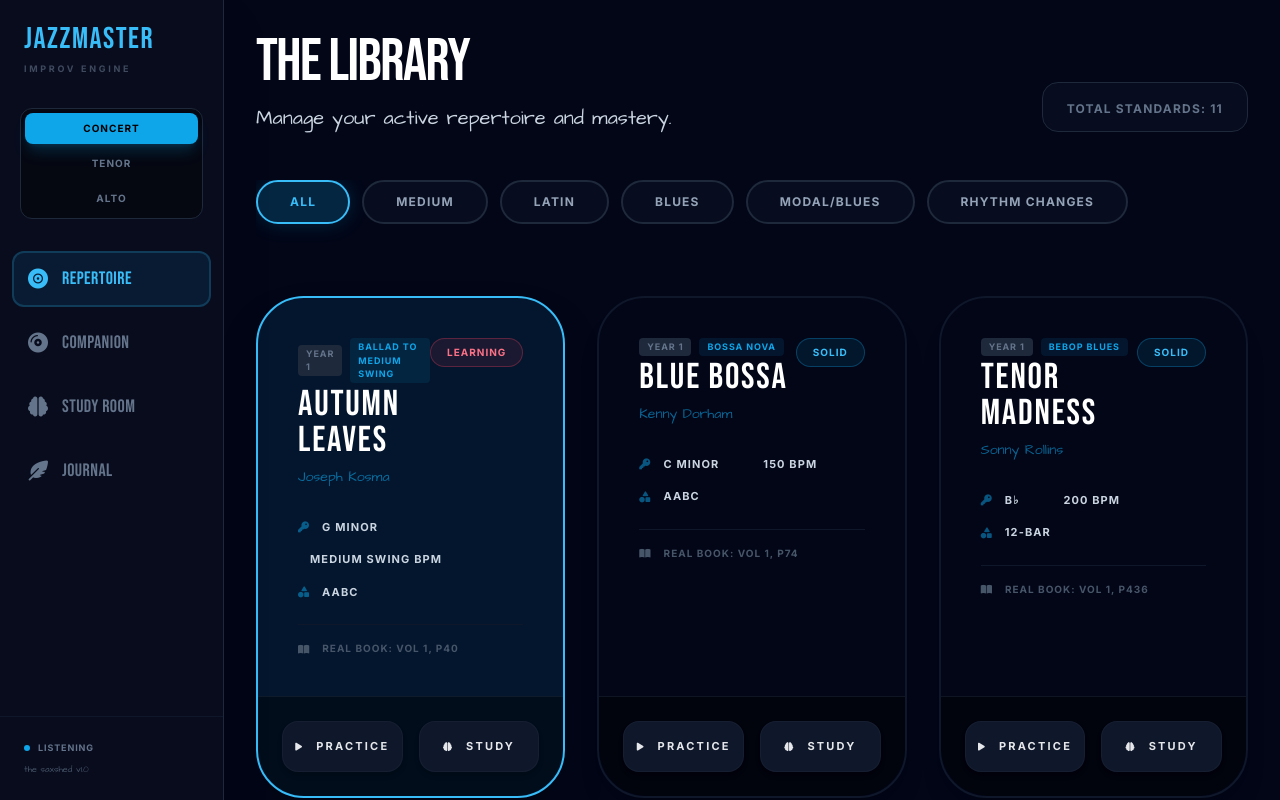
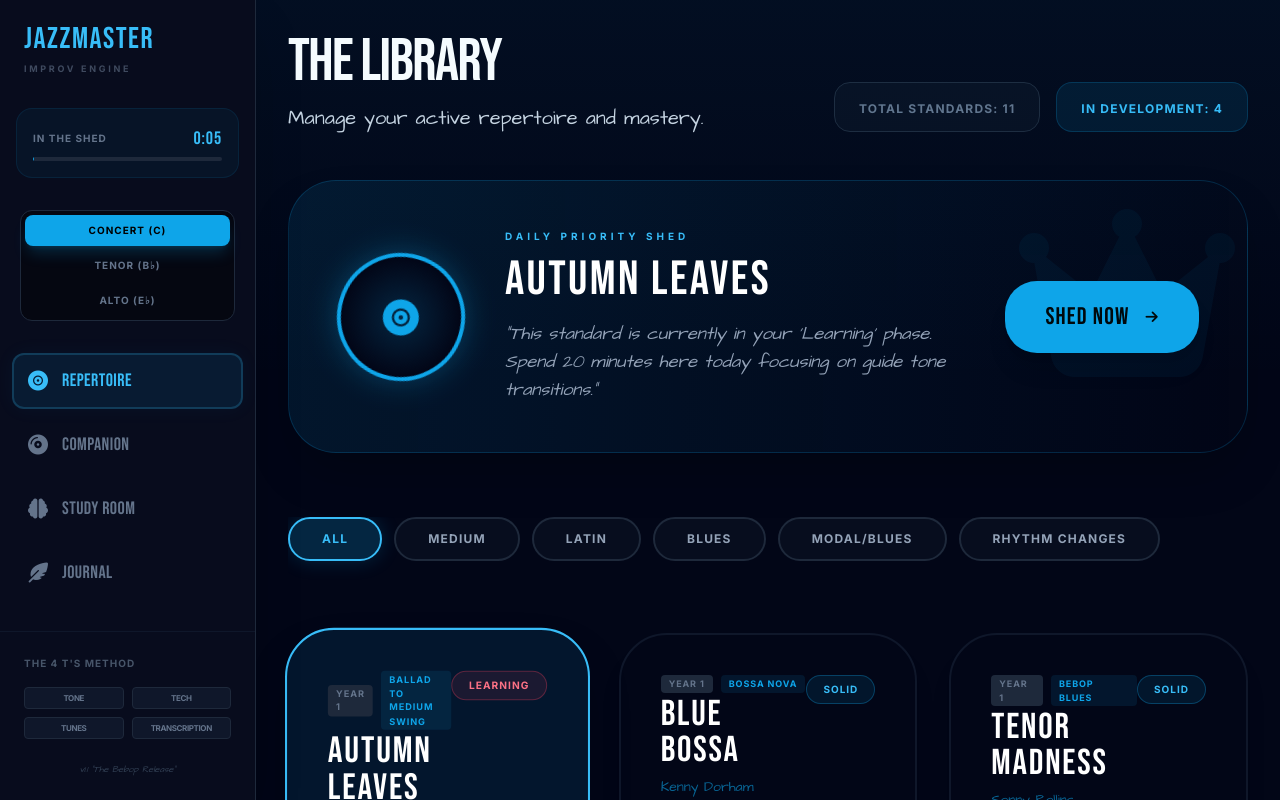
Before and after one commit to ask-andrew/TheJazzMaster, a React (Vite) app: page / in a window 1280 px wide. Built offline with nearby package versions, Linux system fonts and the light colour scheme.

Commit message:
feat: Implement session timer and metronome
Introduces a session timer to the Layout component to track user practice duration.
Also, adds a metronome functionality to the PracticeMode component, allowing users to set a tempo and enable/disable click sounds during practice.

```diff
--- a/components/Layout.tsx
+++ b/components/Layout.tsx
@@ -1,5 +1,5 @@
 
-import React from 'react';
+import React, { useState, useEffect } from 'react';
 import { AppMode, Transposition } from '../types.ts';
 import { formatMusical } from '../musicUtils.ts';
 
@@ -12,6 +12,19 @@ interface LayoutProps {
 }
 
 const Layout: React.FC<LayoutProps> = ({ children, activeMode, setActiveMode, transposition, setTransposition }) => {
+  const [sessionTime, setSessionTime] = useState(0);
+
+  useEffect(() => {
+    const timer = setInterval(() => setSessionTime(prev => prev + 1), 1000);
+    return () => clearInterval(timer);
+  }, []);
+
+  const formatTime = (seconds: number) => {
+    const mins = Math.floor(seconds / 60);
+    const secs = seconds % 60;
+    return `${mins}:${secs.toString().padStart(2, '0')}`;
+  };
+
   const navItems = [
     { mode: AppMode.LIBRARY, label: 'Repertoire', icon: 'fa-record-vinyl' },
     { mode: AppMode.PRACTICE, label: 'Companion', icon: 'fa-compact-disc' },
@@ -27,11 +40,25 @@ const Layout: React.FC<LayoutProps> = ({ children, activeMode, setActiveMode, tr
 
   return (
     <div className="flex h-screen bg-[#020617] text-gray-200 overflow-hidden">
-      <nav className="w-20 md:w-56 bg-[#080c1d] border-r border-slate-800 flex flex-col items-center md:items-stretch shadow-2xl z-[100]">
+      <nav className="w-20 md:w-64 bg-[#080c1d] border-r border-slate-800 flex flex-col items-center md:items-stretch shadow-2xl z-[100]">
         <div className="p-6 pb-8 text-center md:text-left">
-          <h1 className="text-3xl font-jazz text-sky-400 leading-none hidden md:block">JazzMaster</h1>
-          <div className="md:hidden text-2xl font-jazz text-sky-400">JM</div>
+          <div className="flex items-center gap-2">
+            <h1 className="text-3xl font-jazz text-sky-400 leading-none hidden md:block">JazzMaster</h1>
+            <div className="md:hidden text-2xl font-jazz text-sky-400">JM</div>
+          </div>
           <p className="text-[9px] font-black uppercase tracking-[0.3em] text-slate-500 mt-2 hidden md:block opacity-60">Improv Engine</p>
+        </div>
+
+        <div className="px-4 mb-8 hidden md:block">
+          <div className="bg-sky-500/5 border border-sky-500/10 rounded-2xl p-4">
+            <div className="flex justify-between items-center mb-1">
+              <span className="text-[10px] font-black text-slate-500 uppercase tracking-widest">In The Shed</span>
+              <span className="text-sky-400 font-jazz text-lg">{formatTime(sessionTime)}</span>
+            </div>
+            <div className="w-full bg-slate-800 h-1 rounded-full overflow-hidden">
+              <div className="bg-sky-500 h-full animate-[pulse_2s_infinite]" style={{ width: `${Math.min((sessionTime / 3600) * 100, 100)}%` }}></div>
+            </div>
+          </div>
         </div>
 
         <div className="px-3 md:px-5 mb-8">
@@ -47,7 +74,7 @@ const Layout: React.FC<LayoutProps> = ({ children, activeMode, setActiveMode, tr
                 }`}
               >
                 <span className="md:hidden">{formatMusical(inst.id)}</span>
-                <span className="hidden md:inline">{inst.label}</span>
+                <span className="hidden md:inline">{inst.label} ({formatMusical(inst.id)})</span>
               </button>
             ))}
           </div>
@@ -60,7 +87,7 @@ const Layout: React.FC<LayoutProps> = ({ children, activeMode, setActiveMode, tr
               onClick={() => setActiveMode(item.mode)}
               className={`w-full flex items-center justify-center md:justify-start p-3 rounded-xl transition-all border-2 ${
                 activeMode === item.mode
-                  ? 'bg-sky-500/10 text-sky-400 border-sky-400/20'
+                  ? 'bg-sky-500/10 text-sky-400 border-sky-400/20 shadow-[0_0_20px_rgba(14,165,233,0.05)]'
                   : 'text-slate-500 border-transparent hover:bg-slate-800/40 hover:text-slate-200'
               }`}
             >
@@ -71,15 +98,20 @@ const Layout: React.FC<LayoutProps> = ({ children, activeMode, setActiveMode, tr
         </div>
 
         <div className="p-6 border-t border-slate-900 hidden md:block">
-          <div className="flex items-center gap-2 mb-2">
-             <div className="w-1.5 h-1.5 rounded-full bg-sky-500 animate-pulse"></div>
-             <span className="text-[9px] font-black text-slate-500 uppercase tracking-widest">Listening</span>
+          <h4 className="text-[10px] font-black text-slate-600 uppercase tracking-widest mb-4">The 4 T's Method</h4>
+          <div className="grid grid-cols-2 gap-2">
+             {['Tone', 'Tech', 'Tunes', 'Transcription'].map(t => (
+               <div key={t} className="px-2 py-1 rounded bg-slate-900 border border-slate-800 text-[8px] font-bold text-slate-500 text-center uppercase tracking-tighter">
+                 {t}
+               </div>
+             ))}
           </div>
-          <p className="text-[9px] text-slate-600 font-realbook">the saxshed v1.0</p>
+          <p className="text-[9px] text-slate-700 font-realbook mt-6 text-center italic">v1.1 "The Bebop Release"</p>
         </div>
       </nav>
 
-      <main className="flex-1 overflow-y-auto bg-[#020617] relative">
+      <main className="flex-1 overflow-y-auto bg-[#020617] relative scroll-smooth">
+        <div className="absolute top-0 left-0 w-full h-96 bg-gradient-to-b from-sky-500/5 to-transparent pointer-events-none"></div>
         {children}
       </main>
     </div>
--- a/components/TuneLibrary.tsx
+++ b/components/TuneLibrary.tsx
@@ -1,5 +1,5 @@
 
-import React from 'react';
+import React, { useMemo } from 'react';
 import { Tune } from '../types.ts';
 import { formatMusical } from '../musicUtils.ts';
 
@@ -18,6 +18,10 @@ const TuneLibrary: React.FC<TuneLibraryProps> = ({ tunes, onSelect, onUpdateMast
   const filteredTunes = tunes.filter(t =>
     activeCategory === 'All' || t.category === activeCategory
   );
+
+  const priorityTune = useMemo(() => {
+    return tunes.find(t => t.mastery === 'Learning') || tunes[0];
+  }, [tunes]);
 
   const masteryLevels: Tune['mastery'][] = ['Learning', 'Familiar', 'Solid', 'Owned'];
 
@@ -39,11 +43,41 @@ const TuneLibrary: React.FC<TuneLibraryProps> = ({ tunes, onSelect, onUpdateMast
           <p className="text-slate-300 font-realbook mt-3 text-xl">Manage your active repertoire and mastery.</p>
         </div>
 
-        <div className="bg-slate-900/40 px-6 py-3 rounded-2xl border border-slate-800 hidden md:block">
-          <span className="text-xs font-black uppercase tracking-widest text-slate-500">
-            Total Standards: {tunes.length}
-          </span>
+        <div className="flex gap-4">
+           <div className="bg-slate-900/40 px-6 py-3 rounded-2xl border border-slate-800 hidden md:block">
+            <span className="text-xs font-black uppercase tracking-widest text-slate-500">
+              Total Standards: {tunes.length}
+            </span>
+          </div>
+          <div className="bg-sky-500/10 px-6 py-3 rounded-2xl border border-sky-500/20 hidden md:block">
+            <span className="text-xs font-black uppercase tracking-widest text-sky-400">
+              In Development: {tunes.filter(t => t.mastery === 'Learning').length}
+            </span>
+          </div>
         </div>
+      </div>
+
+      {/* Priority Spotlight */}
+      <div className="mb-16 bg-gradient-to-r from-sky-500/10 to-transparent border border-sky-500/20 rounded-[3rem] p-8 md:p-12 flex flex-col md:flex-row items-center gap-10 shadow-2xl relative overflow-hidden group">
+         <div className="absolute top-0 right-0 p-12 opacity-5 scale-150 text-sky-500 pointer-events-none group-hover:rotate-12 transition-transform duration-700">
+           <i className="fas fa-crown text-9xl"></i>
+         </div>
+         <div className="w-24 h-24 md:w-32 md:h-32 rounded-full bg-slate-950 border-4 border-sky-500 flex items-center justify-center flex-shrink-0 animate-[spin_10s_linear_infinite] shadow-[0_0_30px_rgba(14,165,233,0.3)]">
+            <div className="w-full h-full rounded-full bg-[radial-gradient(circle,_rgba(14,165,233,0.2)_0%,_transparent_70%)] flex items-center justify-center">
+               <i className="fas fa-record-vinyl text-sky-500 text-4xl"></i>
+            </div>
+         </div>
+         <div className="flex-1 text-center md:text-left">
+            <span className="text-[10px] font-black text-sky-400 uppercase tracking-[0.4em] mb-3 block">Daily Priority Shed</span>
+            <h3 className="text-4xl md:text-5xl font-jazz text-white leading-none mb-4 uppercase">{priorityTune.title}</h3>
+            <p className="text-slate-400 font-realbook text-lg italic max-w-xl">"This standard is currently in your 'Learning' phase. Spend 20 minutes here today focusing on guide tone transitions."</p>
+         </div>
+         <button
+           onClick={() => onSelect(priorityTune, 'PRACTICE')}
+           className="px-10 py-5 bg-sky-500 text-black font-jazz text-2xl rounded-[2rem] hover:bg-white transition-all shadow-xl hover:scale-105 active:scale-95 flex items-center gap-4"
+         >
+           Shed Now <i className="fas fa-arrow-right text-sm"></i>
+         </button>
       </div>
 
       <div className="flex gap-3 overflow-x-auto pb-6 scrollbar-hide mb-12">
@@ -68,7 +102,7 @@ const TuneLibrary: React.FC<TuneLibraryProps> = ({ tunes, onSelect, onUpdateMast
             key={tune.id}
             className={`group flex flex-col rounded-[3rem] border-2 transition-all duration-300 relative overflow-hidden ${
               selectedTuneId === tune.id
-                ? 'bg-sky-500/10 border-sky-400 shadow-2xl'
+                ? 'bg-sky-500/10 border-sky-400 shadow-2xl scale-[1.02] z-10'
                 : 'bg-slate-950 border-slate-900 hover:border-slate-700 hover:bg-slate-900/30 shadow-xl'
             }`}
           >
```
Also changed, not shown: components/PracticeMode.tsx (+44 -30 lines).
